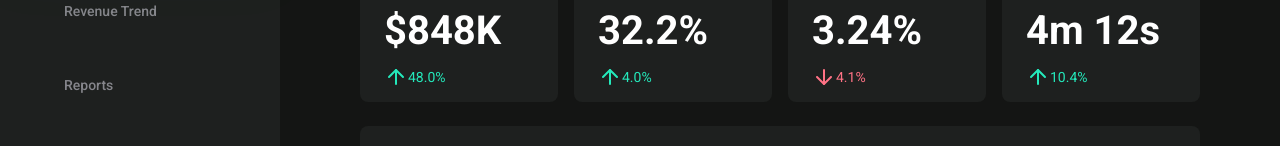
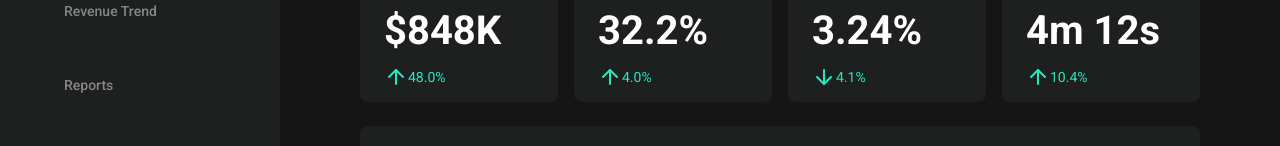
Before and after one commit to lbirts/Revenu, a React (Vite) app: page / in a window 1280 px wide. Shown: the part 205-351 px from the top of the page. Built offline with nearby package versions, Linux system fonts and the light colour scheme; some icons are missing.

Commit message:
defect/tone-query-self-scoped

```diff
--- a/src/components/StatCard.tsx
+++ b/src/components/StatCard.tsx
@@ -19,7 +19,6 @@ export default function StatCard({
   return (
     <div
       data-testid={`stat-card-${id}`}
-      style={{ "--tone": positive ? "up" : "down" } as CSSProperties}
       className="flex h-35.75 grow basis-0 flex-col gap-1 rounded-lg bg-panel p-6"
     >
       <p
@@ -36,6 +35,7 @@ export default function StatCard({
       </p>
       <div
         data-testid={`stat-card-${id}-delta`}
+        style={{ "--tone": positive ? "up" : "down" } as CSSProperties}
         className="stat-delta flex h-6 items-center text-accent"
       >
         <DeltaArrowIcon down={!up} />
```
